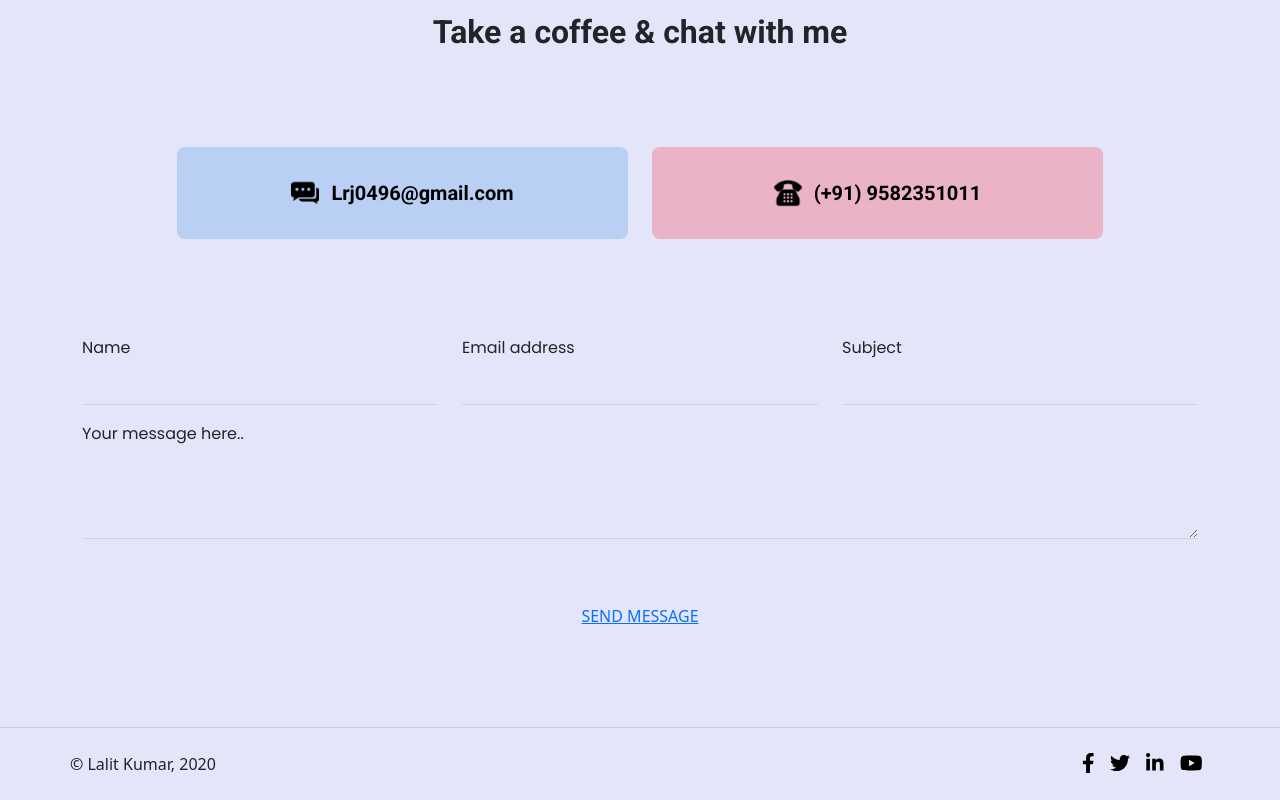
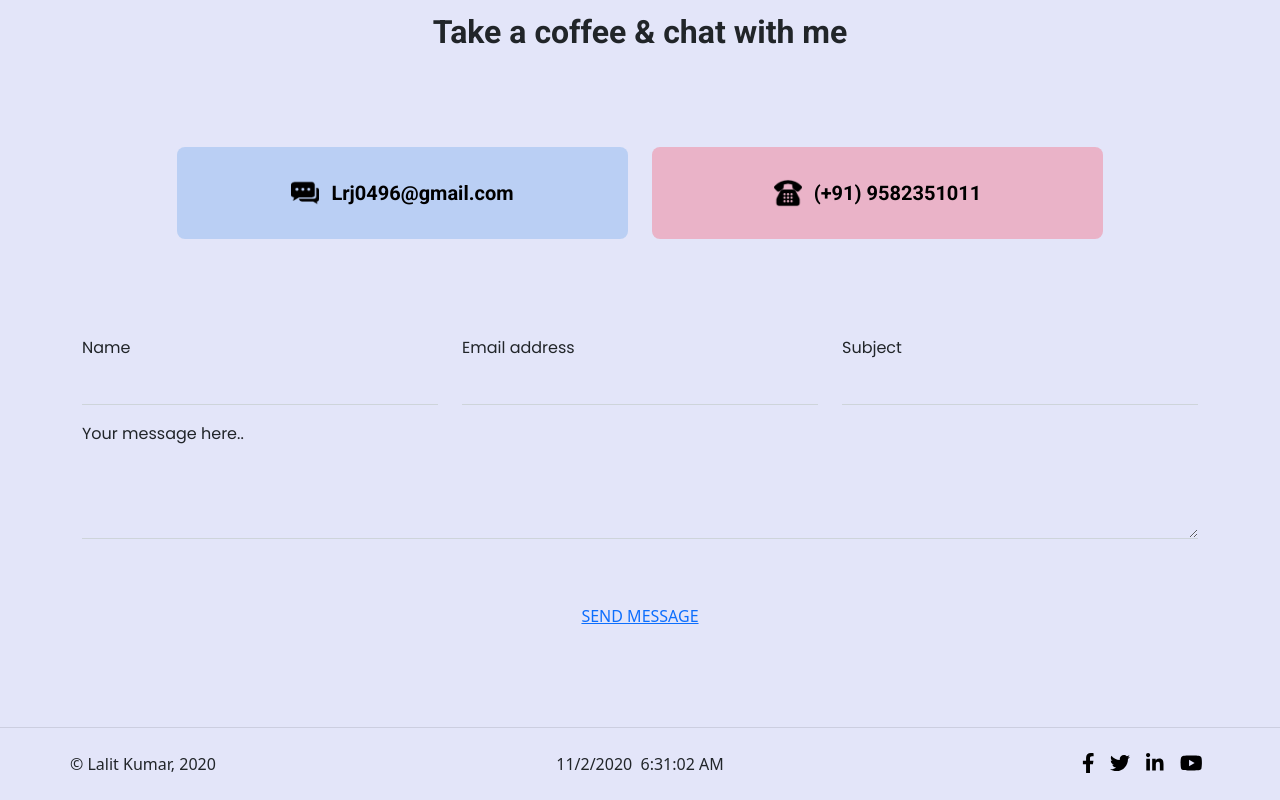
Before and after one commit to lalit-029/react-course, a React (Create React App) app: page / in a window 1280 px wide. Shown: the part 2045-2845 px from the top of the page. Built offline with nearby package versions, Linux system fonts and the light colour scheme.

Commit message:
printed current date and time in footer

```diff
--- a/src/shared/Footer.js
+++ b/src/shared/Footer.js
@@ -3,15 +3,20 @@ import {Container, Row,  Col} from 'react-bootstrap';
 import { FontAwesomeIcon } from '@fortawesome/react-fontawesome';
 import { faFacebookF, faTwitter, faLinkedinIn, faYoutube} from '@fortawesome/free-brands-svg-icons';
 
+const currentDate = new Date().toLocaleDateString();
+const currentTime = new Date().toLocaleTimeString();
 function Footer() {
   return (
     <Container fluid className="p-0 footer-container">
         <Container className="p-0">
             <Row>
-                <Col xs="12" lg="6" className="py-4">
+                <Col xs="12" lg="4" className="py-4">
                     <span className="mb-0">&copy; Lalit Kumar, 2020</span>
                 </Col>
-                <Col xs="12" lg="6" className="py-4">
+                <Col xs="12" lg="4" className="py-4 text-center">
+                    <span className="mb-0">{currentDate}&nbsp;&nbsp;{currentTime}</span>
+                </Col>
+                <Col xs="12" lg="4" className="py-4">
                     <div className="font-row d-flex justify-content-end">
                         <a className="px-2"><FontAwesomeIcon icon={faFacebookF} /></a>
                         <a className="px-2"><FontAwesomeIcon icon={faTwitter} /></a>
```
